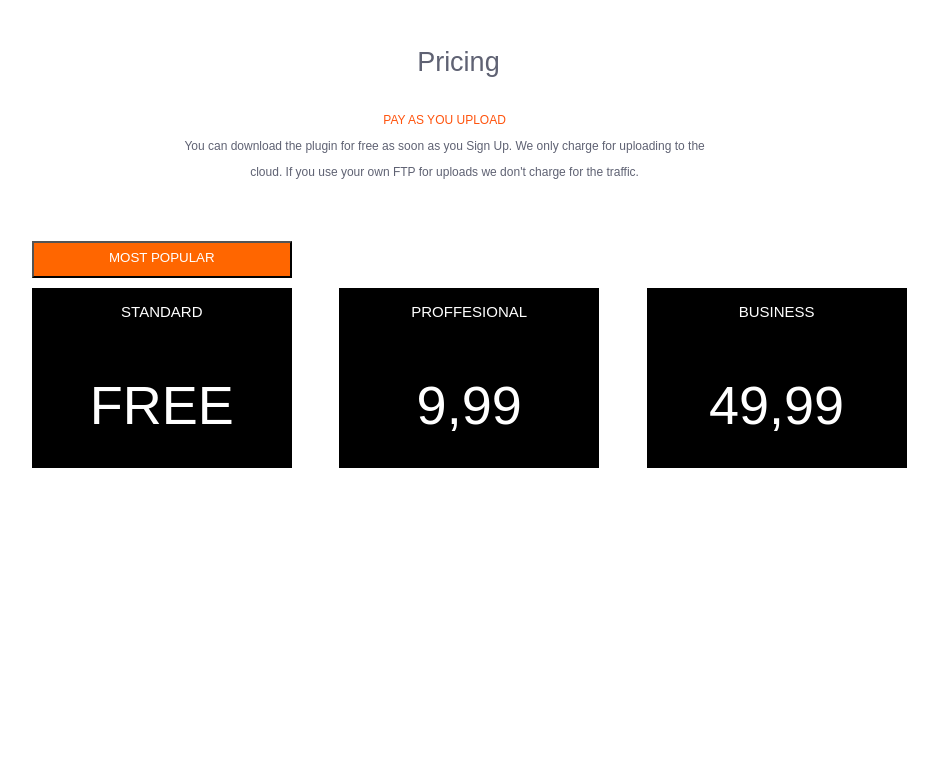
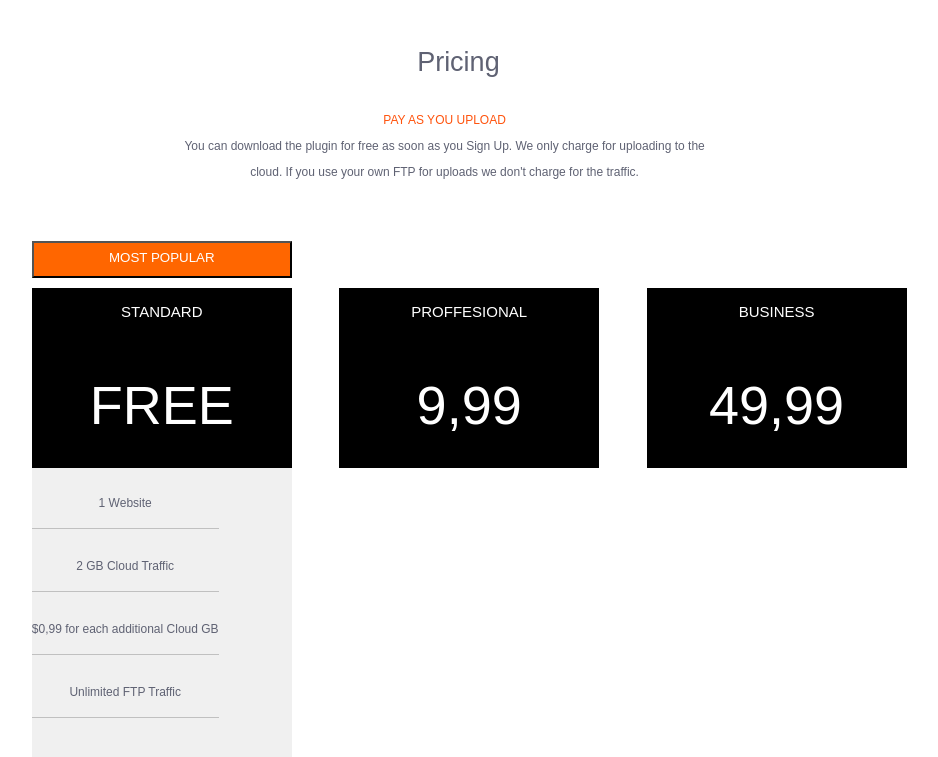
Before and after one commit to RaulBuzila/mini-project, a plain HTML site: page index.html in a window 1280 px wide. Shown: the part 1870-2627 px from the top of the page, without its empty margins (150-1088 px from the left). Before the commit the page ends 2338 px from the top, so only its background shows below. Drawn offline with Linux system fonts and the light colour scheme.

Commit message:
3rd commit

```diff
--- a/LESS/style.less
+++ b/LESS/style.less
@@ -112,7 +112,7 @@ margin-top: 50px;
 
 #second-column{
     margin-top: 20px;
-    margin-left: 200px;
+    margin-left: 140px;
     width: 360px;
     height: 430px;
     background-color: rgb(200, 200, 200);
@@ -238,3 +238,19 @@ margin-top: 50px;
   color:white;
   font-size: @base-font/1.2;
 }
+
+.benefits{
+  background-color: rgb(240, 240, 240);
+  margin-left: 5%;
+  .set-dimension(260px, 289px);
+  p:first-child{
+    margin-top: 10px;
+  }
+  p{
+    font-size: 12px;
+    font-family: Arial;
+    text-align: center;
+    border-bottom: 1px solid rgba(0,0,0,.2);
+    padding: 18px 0px;
+  }
+}
--- a/index.html
+++ b/index.html
@@ -166,7 +166,20 @@
             <p>49,99</p>
         </div>
 
+
+        <div class="benefits">
+            <div class="inside-benefits">
+                <p>1 Website</p>
+                <p>2 GB Cloud Traffic</p>
+                <p>$0,99 for each additional Cloud GB</p>
+                <p>Unlimited FTP Traffic</p>
+            </div>
+        </div>
     </div>
+
+
+
+
 
 
     <footer>
```
Also changed, not shown: CSS/style.css.
